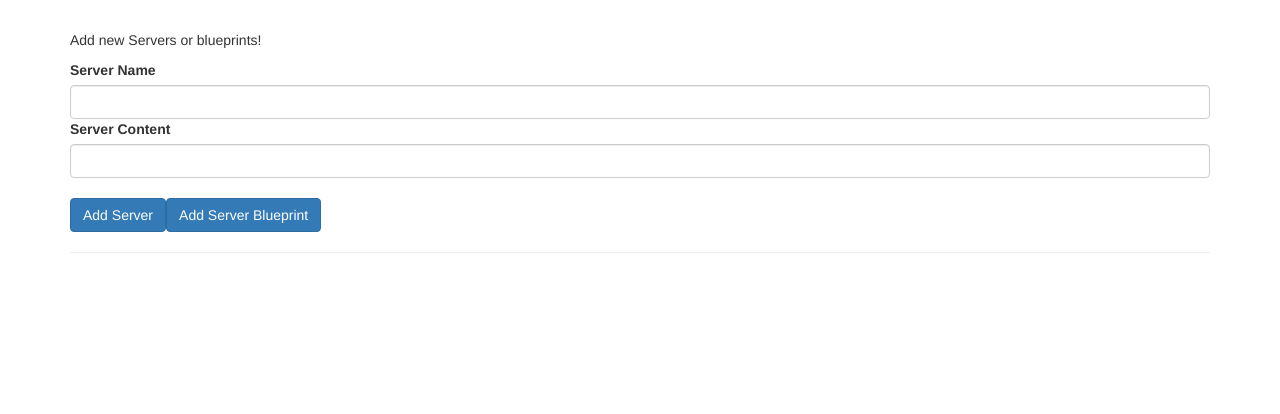
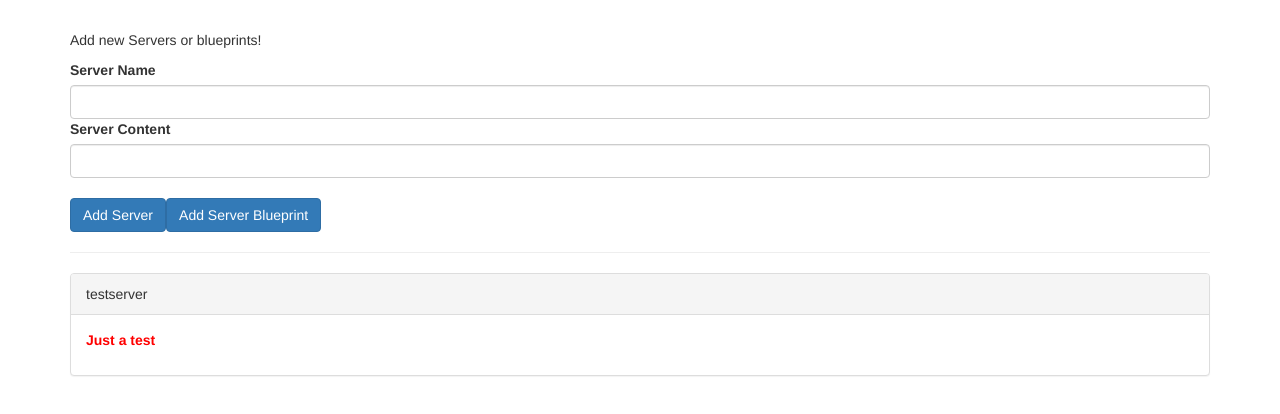
Before and after one commit to PavelBezpalov/cmp-databinding, an Angular app: page / in a window 1280 px wide. Shown: the top 414 px of the page. Built offline with nearby package versions, Linux system fonts and the light colour scheme.

Commit message:
Binding to custom property

```diff
--- a/src/app/app.component.html
+++ b/src/app/app.component.html
@@ -3,7 +3,8 @@
   <hr>
   <div class="row">
     <div class="col-xs-12">
-      <app-server-element *ngFor="let serverElement of serverElements"></app-server-element>
+      <app-server-element *ngFor="let serverElement of serverElements"
+      [element]="serverElement"></app-server-element>
     </div>
   </div>
 </div>
--- a/src/app/app.component.ts
+++ b/src/app/app.component.ts
@@ -6,7 +6,7 @@
   styleUrls: ['./app.component.css']
 })
 export class AppComponent {
-  serverElements = [];
+  serverElements = [{type: 'server', name: 'testserver', content: 'Just a test'}];
 
 
 
--- a/src/app/cockpit/cockpit.component.ts
+++ b/src/app/cockpit/cockpit.component.ts
@@ -15,18 +15,18 @@
   }
 
   onAddServer() {
-    this.serverElements.push({
-      type: 'server',
-      name: this.newServerName,
-      content: this.newServerContent
-    });
+    // this.serverElements.push({
+    //   type: 'server',
+    //   name: this.newServerName,
+    //   content: this.newServerContent
+    // });
   }
 
   onAddBlueprint() {
-    this.serverElements.push({
-      type: 'blueprint',
-      name: this.newServerName,
-      content: this.newServerContent
-    });
+    // this.serverElements.push({
+    //   type: 'blueprint',
+    //   name: this.newServerName,
+    //   content: this.newServerContent
+    // });
   }
 }
--- a/src/app/server-element/server-element.component.ts
+++ b/src/app/server-element/server-element.component.ts
@@ -1,4 +1,4 @@
-import { Component, OnInit } from '@angular/core';
+import {Component, Input, OnInit} from '@angular/core';
 
 @Component({
   selector: 'app-server-element',
@@ -6,6 +6,7 @@
   styleUrls: ['./server-element.component.css']
 })
 export class ServerElementComponent implements OnInit {
+  @Input() element: {type: string, name: string, content: string};
 
   constructor() { }
 
```
